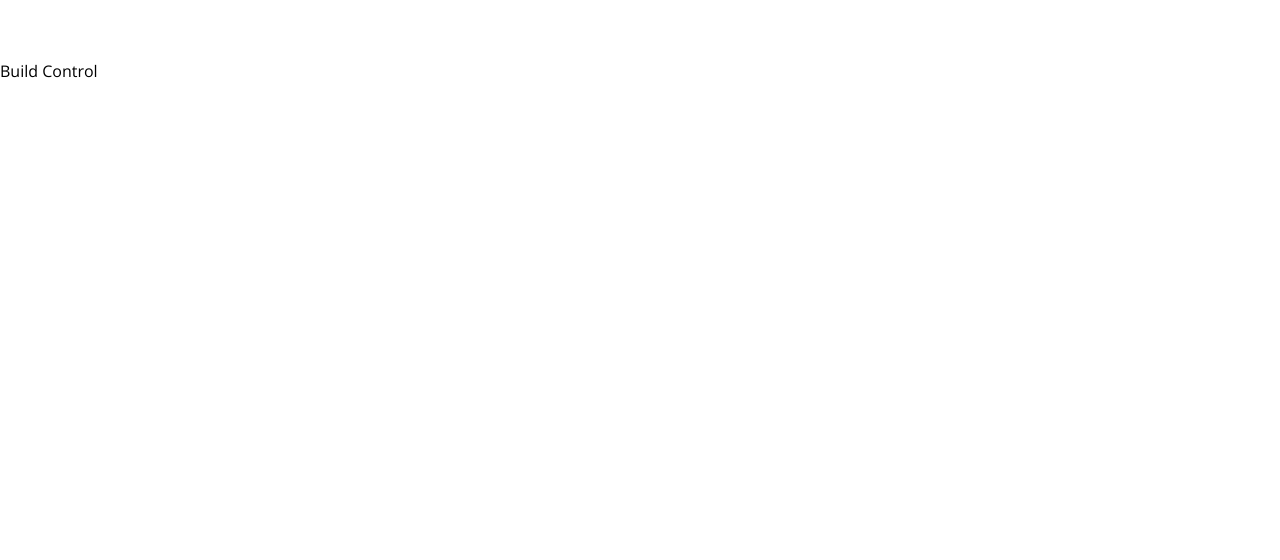
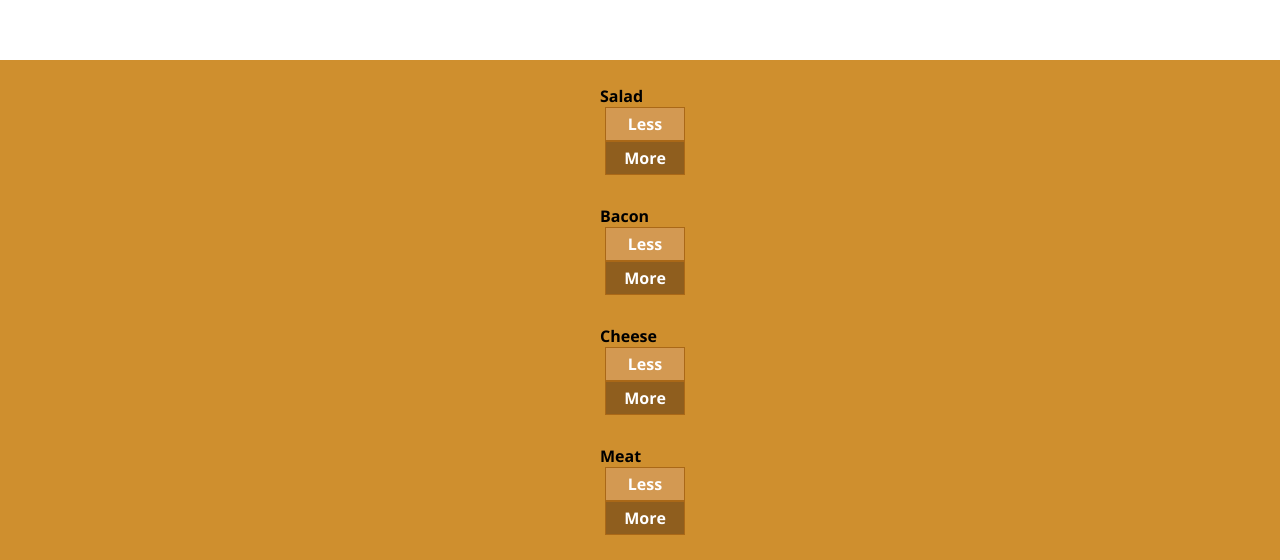
Before and after one commit to KaranVyas145/burger-builder, a React app: page / in a window 1280 px wide. Shown: the part 578-1138 px from the top of the page. Before the commit the page ends 800 px from the top, so only its background shows below. Built offline with nearby package versions, Linux system fonts and the light colour scheme.

Commit message:
outputting build controls

```diff
--- /dev/null
+++ b/src/components/Burger/BuildControls/BuildControl/BuildControl.css
@@ -0,0 +1,57 @@
+.BuildControl {
+    display: flex;
+    justify-content: space-between;
+    align-items: center;
+    margin: 5px 0;
+}
+
+.BuildControl button {
+    display: block;
+    font: inherit;
+    padding: 5px;
+    margin: 0 5px;
+    width: 80px;
+    border: 1px solid #AA6817;
+    cursor: pointer;
+    outline: none;
+}
+
+
+.BuildControl button:disabled {
+    background-color: #AC9980;
+    border: 1px solid #7E7365;
+    color: #ccc;
+    cursor: default;
+}
+
+.BuildControl button:hover:disabled {
+    background-color: #AC9980;
+    color: #ccc;
+    cursor: not-allowed;
+}
+
+.Label {
+    padding: 10px;
+    font-weight: bold;
+    width: 80px;
+}
+
+.BuildControl .Less {
+    background-color: #D39952;
+    color: white;
+}
+
+.BuildControl .More {
+    background-color: #8F5E1E;
+    color: white;
+}
+
+.BuildControl .Less:hover, .BuildControl .Less:active {
+    background-color: #DAA972;
+    color: white;
+}
+
+.BuildControl .More:hover,.BuildControl .More:active {
+    background-color: #99703F;
+    color: white;
+}
--- /dev/null
+++ b/src/components/Burger/BuildControls/BuildControl/BuildControl.js
@@ -0,0 +1,14 @@
+import React from "react"
+import classes from "./BuildControl.css"
+
+const buildControl=(props)=>(
+    <div className={classes.BuildControl}>
+        <div className={classes.Label}>
+            {props.label}
+            <button className={classes.Less}>Less</button>
+            <button className={classes.More}>More</button>
+        </div>
+    </div>
+);
+
+export default buildControl;
--- /dev/null
+++ b/src/components/Burger/BuildControls/BuildControls.css
@@ -0,0 +1,51 @@
+.BuildControls {
+    width: 100%;
+    background-color: #CF8F2E;
+    display: flex;
+    flex-flow: column;
+    align-items: center;
+    box-shadow: 0 2px 1px #ccc;
+    margin: auto;
+    padding: 10px 0;
+}
+
+.OrderButton {
+    background-color: #DAD735;
+    outline: none;
+    cursor: pointer;
+    border: 1px solid #966909;
+    color: #966909;
+    font-family: inherit;
+    font-size: 1.2em;
+    padding: 15px 30px;
+    box-shadow: 2px 2px 2px #966909;
+}
+
+.OrderButton:hover, .OrderButton:active {
+    background-color: #A0DB41;
+    border: 1px solid #966909;
+    color: #966909;
+}
+
+.OrderButton:disabled {
+    background-color: #C7C6C6;
+    cursor: not-allowed;
+    border: 1px solid #ccc;
+    color: #888888;
+}
+
+.OrderButton:not(:disabled) {
+    animation: enable 0.3s linear;
+}
+
+@keyframes enable {
+    0% {
+        transform: scale(1);
+    }
+    60% {
+        transform: scale(1.1);
+    }
+    100% {
+        transform: scale(1);
+    }
+}
--- /dev/null
+++ b/src/components/Burger/BuildControls/BuildControls.js
@@ -0,0 +1,21 @@
+import React from "react";
+import classes from "./BuildControls.css";
+import BuildControl from "./BuildControl/BuildControl";
+
+const controls =[
+    {label:'Salad', type:'salad'},
+    {label:'Bacon', type:'bacon'},
+    {label:'Cheese', type:'cheese'},
+    {label:'Meat', type:'meat'}
+];
+
+
+const buildControls = ()=>(
+    <div className={classes.BuildControls}>
+        {controls.map(ctrl=>(
+            <BuildControl key={ctrl.label} label={ctrl.label}/>
+        ))}
+    </div>
+);
+
+export default buildControls;
--- a/src/containers/BurgerBuilder/BurgerBuilder.js
+++ b/src/containers/BurgerBuilder/BurgerBuilder.js
@@ -1,6 +1,7 @@
 import React, { Component } from "react";
 import Aux from "../../hoc/Aux";
 import Burger from "../../components/Burger/Burger";
+import BuildControls from "../../components/Burger/BuildControls/BuildControls";
 
 class BurgerBuilder extends Component {
   // constructor(props){
@@ -21,7 +22,7 @@
     return (
       <Aux>
         <Burger ingredients={this.state.ingredients} />
-        <div>Build Control</div>
+        <BuildControls/>
       </Aux>
     );
   }
```
